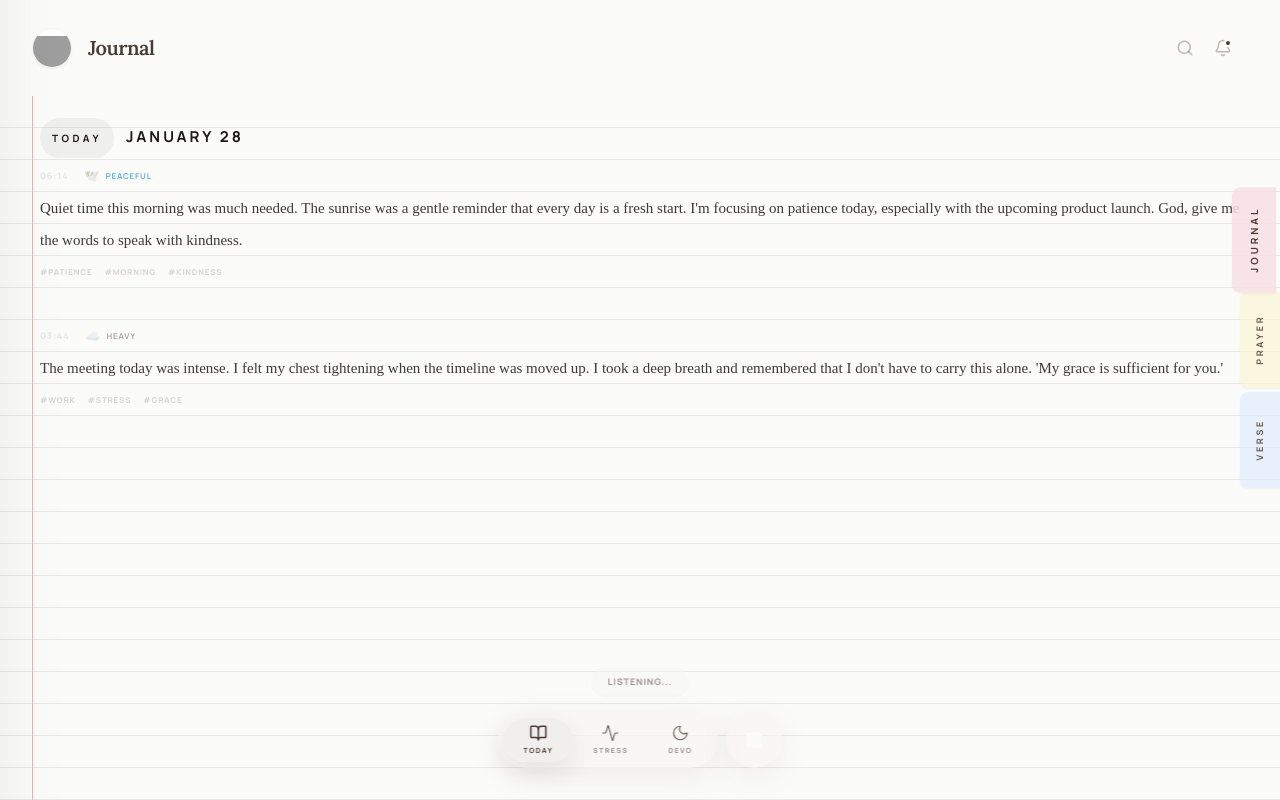
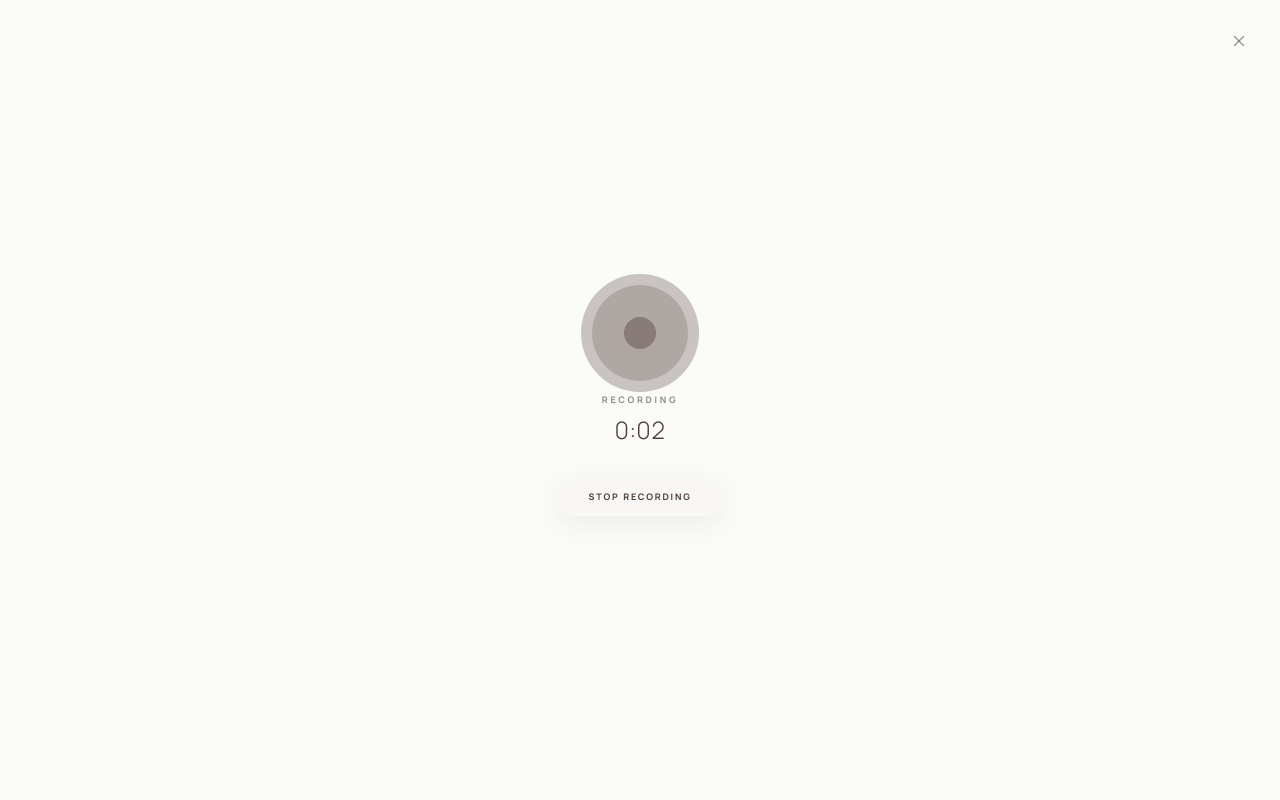
Before and after one commit to XIAOFEIIIII/Confdein-Recording-Demo-V0, a React (Vite) app: page / in a window 1280 px wide. Both pictures are taken after a click on the button "Record". Built offline with nearby package versions, Linux system fonts and the light colour scheme; grey boxes are pictures that could not be loaded; a web font is replaced by a local one.

Commit message:
Add immersive recording feature for journaling

```diff
--- a/App.tsx
+++ b/App.tsx
@@ -5,6 +5,7 @@ import JournalTimeline from './components/JournalTimeline';
 import StressDashboard from './components/StressDashboard';
 import Navigation from './components/Navigation';
 import JournalSideTabs, { JournalSubTab } from './components/JournalSideTabs';
+import ImmersiveRecording from './components/ImmersiveRecording';
 import { analyzeJournalEntry, generatePersonalizedDevotional } from './services/geminiService';
 import { Search, Bell } from 'lucide-react';
 import { subDays, startOfHour, subHours } from 'date-fns';
@@ -119,9 +120,12 @@ const App: React.FC = () => {
   const [devotional, setDevotional] = useState<Devotional | null>(null);
   const [isLoadingDevo, setIsLoadingDevo] = useState(false);
   const [verseList, setVerseList] = useState<Array<{ verse: string; reference: string }>>(MOCK_VERSES.slice(0, 3));
+  const [showImmersiveRecording, setShowImmersiveRecording] = useState(false);
+  const [isProcessingRecording, setIsProcessingRecording] = useState(false);
 
   const handleNewRecord = async (transcript: string) => {
     const newId = Math.random().toString(36).substr(2, 9);
+    setIsProcessingRecording(true);
     analyzeJournalEntry(transcript).then(analysis => {
       const newEntry: JournalEntry = {
         id: newId,
@@ -132,7 +136,28 @@ const App: React.FC = () => {
         mood: analysis.mood as any,
       };
       setEntries(prev => [newEntry, ...prev]);
+      setIsProcessingRecording(false);
+      setShowImmersiveRecording(false);
     });
+  };
+
+  const handleStopRecording = () => {
+    setShowImmersiveRecording(false);
+    // Simulate processing and generate transcript
+    setTimeout(() => {
+      const dummyTranscripts = [
+        "Today I felt a bit overwhelmed with work, but then I remembered the prayer meeting last night and felt some peace.",
+        "Walking through the park this morning was beautiful. I realized I've been holding onto a lot of pride lately.",
+        "I'm praying for my sister Sarah, she's going through a hard time at her new job. God, please guide her.",
+        "The sunset tonight reminded me that even endings can be beautiful. I'm learning to trust the process more."
+      ];
+      const randomTranscript = dummyTranscripts[Math.floor(Math.random() * dummyTranscripts.length)];
+      handleNewRecord(randomTranscript);
+    }, 500);
+  };
+
+  const handleCancelRecording = () => {
+    setShowImmersiveRecording(false);
   };
 
   const loadDevotional = useCallback(async () => {
@@ -190,6 +215,7 @@ const App: React.FC = () => {
         activeTab={activeTab}
         setActiveTab={setActiveTab}
         onRecordFinish={handleNewRecord}
+        onStartRecording={() => setShowImmersiveRecording(true)}
       />
 
       {/*
@@ -372,6 +398,14 @@ const App: React.FC = () => {
           </div>
         )}
       </main>
+
+      {/* Immersive Recording Interface */}
+      {showImmersiveRecording && (
+        <ImmersiveRecording
+          onStop={handleStopRecording}
+          onCancel={handleCancelRecording}
+        />
+      )}
     </div>
   );
 };
--- /dev/null
+++ b/components/ImmersiveRecording.tsx
@@ -0,0 +1,83 @@
+
+import React, { useState, useEffect } from 'react';
+import { Square, X } from 'lucide-react';
+
+interface ImmersiveRecordingProps {
+  onStop: () => void;
+  onCancel: () => void;
+}
+
+const ImmersiveRecording: React.FC<ImmersiveRecordingProps> = ({ onStop, onCancel }) => {
+  const [recordingTime, setRecordingTime] = useState(0);
+
+  useEffect(() => {
+    const timeInterval = setInterval(() => {
+      setRecordingTime((prev) => prev + 1);
+    }, 1000);
+
+    return () => {
+      clearInterval(timeInterval);
+    };
+  }, []);
+
+  const formatTime = (seconds: number) => {
+    const mins = Math.floor(seconds / 60);
+    const secs = seconds % 60;
+    return `${mins}:${secs.toString().padStart(2, '0')}`;
+  };
+
+  return (
+    <div className="fixed inset-0 z-[100] bg-[#fbfbfa] flex flex-col items-center justify-center">
+      <style>{`
+        @keyframes gentle-pulse {
+          0%, 100% { opacity: 0.1; transform: scale(1); }
+          50% { opacity: 0.3; transform: scale(1.25); }
+        }
+        .pulse-circle {
+          animation: gentle-pulse 2s ease-in-out infinite;
+        }
+      `}</style>
+      {/* Close button */}
+      <button
+        onClick={onCancel}
+        className="absolute top-6 right-6 p-2 text-[#4a3a33]/50 hover:text-[#4a3a33] transition-colors"
+      >
+        <X size={18} />
+      </button>
+
+      {/* Main content */}
+      <div className="flex flex-col items-center gap-8 px-10">
+        {/* Recording indicator */}
+        <div className="flex flex-col items-center gap-3">
+          <div className="relative">
+            {/* Pulsing circle */}
+            <div className="absolute inset-0 rounded-full bg-[#4a3a33] pulse-circle" />
+            <div className="relative w-24 h-24 rounded-full bg-[#4a3a33]/20 flex items-center justify-center">
+              <div className="w-8 h-8 rounded-full bg-[#4a3a33]/40" />
+            </div>
+          </div>
+
+          {/* Recording text */}
+          <div className="text-center">
+            <p className="text-[9px] font-bold uppercase tracking-[0.3em] text-[#4a3a33]/60 mb-2">
+              Recording
+            </p>
+            <p className="text-2xl font-light text-[#4a3a33] tabular-nums">
+              {formatTime(recordingTime)}
+            </p>
+          </div>
+        </div>
+
+        {/* Stop button */}
+        <button
+          onClick={onStop}
+          className="px-8 py-3 bg-[#f6f5f3]/55 backdrop-blur-3xl text-[#4a3a33] rounded-full text-[9px] font-bold uppercase tracking-[0.2em] hover:bg-[#f0efed]/70 transition-all duration-300 shadow-[0_8px_32px_rgba(74,58,51,0.08)]"
+        >
+          Stop Recording
+        </button>
+      </div>
+    </div>
+  );
+};
+
+export default ImmersiveRecording;
--- a/components/Navigation.tsx
+++ b/components/Navigation.tsx
@@ -7,9 +7,10 @@ interface NavigationProps {
   activeTab: AppTab;
   setActiveTab: (tab: AppTab) => void;
   onRecordFinish: (transcript: string) => void;
+  onStartRecording?: () => void;
 }
 
-const Navigation: React.FC<NavigationProps> = ({ activeTab, setActiveTab, onRecordFinish }) => {
+const Navigation: React.FC<NavigationProps> = ({ activeTab, setActiveTab, onRecordFinish, onStartRecording }) => {
   const [isRecording, setIsRecording] = useState(false);
   const [isProcessing, setIsProcessing] = useState(false);
 
@@ -34,6 +35,10 @@ const Navigation: React.FC<NavigationProps> = ({ activeTab, setActiveTab, onReco
       }, 1500);
     } else {
       setIsRecording(true);
+      // Trigger immersive recording interface
+      if (onStartRecording) {
+        onStartRecording();
+      }
     }
   };
 
```
